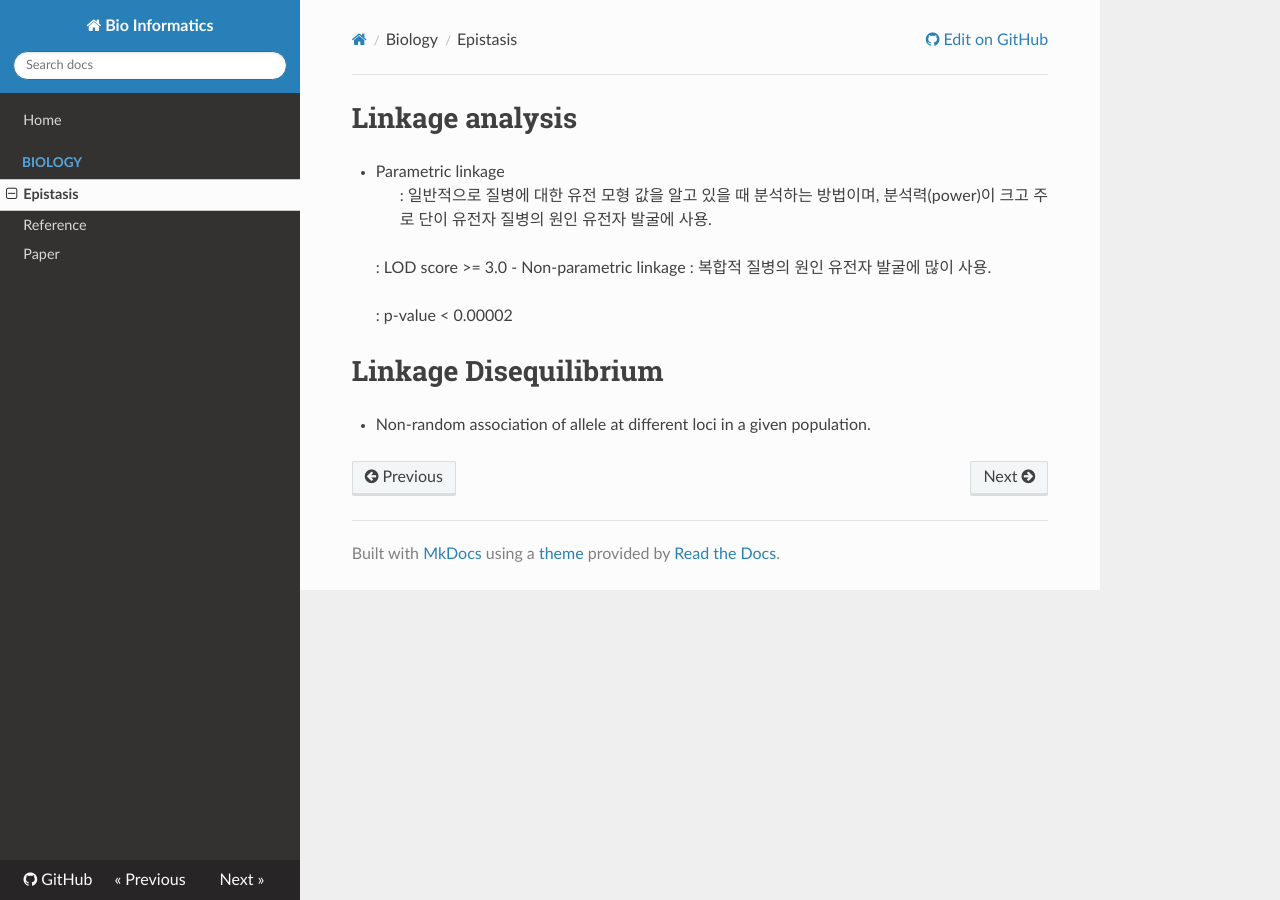
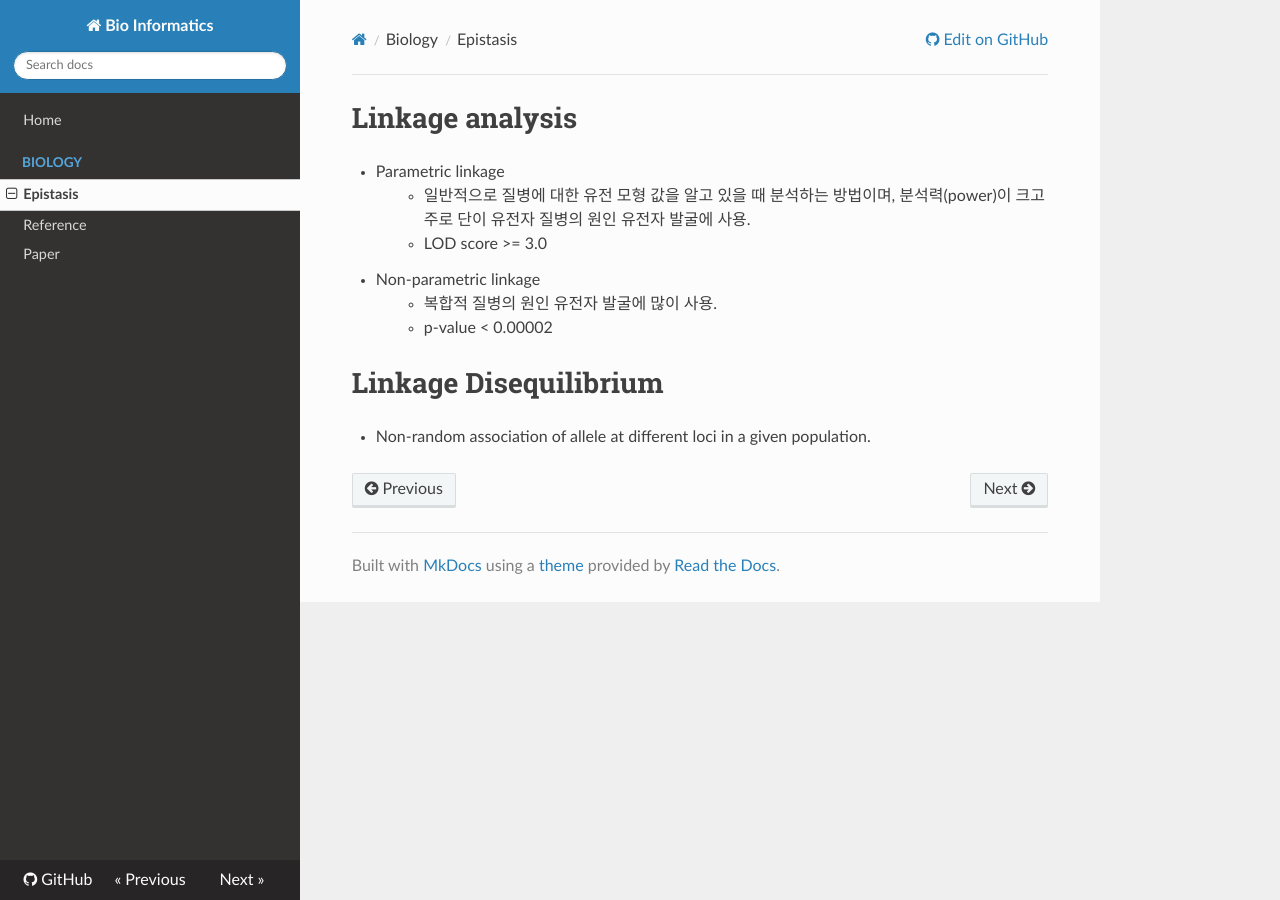
Before and after one commit to WonyoungCho/BI, an MkDocs documentation site: the page built from docs/epistasis.md, in a window 1280 px wide. Built offline with MkDocs 1.6.1, drawn with Linux system fonts in a browser that asks for light colours; nearby versions of some CDN libraries; old or Windows-style settings are respelled for this version of MkDocs.

```diff
--- a/docs/epistasis.md
+++ b/docs/epistasis.md
@@ -1,12 +1,10 @@
 # Linkage analysis
 - Parametric linkage
-> : 일반적으로 질병에 대한 유전 모형 값을 알고 있을 때 분석하는 방법이며, 분석력(power)이 크고 주로 단이 유전자 질병의 원인 유전자 발굴에 사용.
-
-> : LOD score >= 3.0
+> - 일반적으로 질병에 대한 유전 모형 값을 알고 있을 때 분석하는 방법이며, 분석력(power)이 크고 주로 단이 유전자 질병의 원인 유전자 발굴에 사용.
+> - LOD score >= 3.0
 - Non-parametric linkage
-> : 복합적 질병의 원인 유전자 발굴에 많이 사용.
-
-> : p-value < 0.00002
+> - 복합적 질병의 원인 유전자 발굴에 많이 사용.
+> - p-value < 0.00002
 
 
 # Linkage Disequilibrium
```
